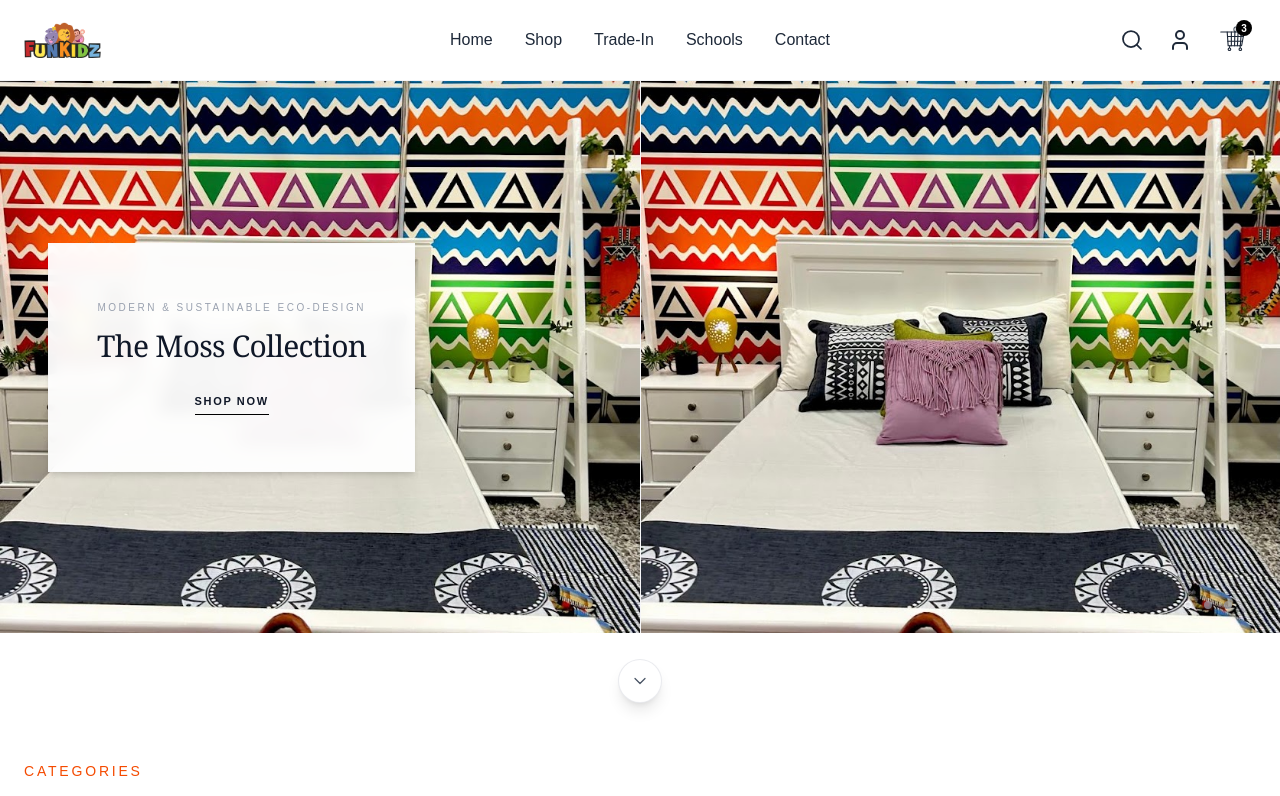
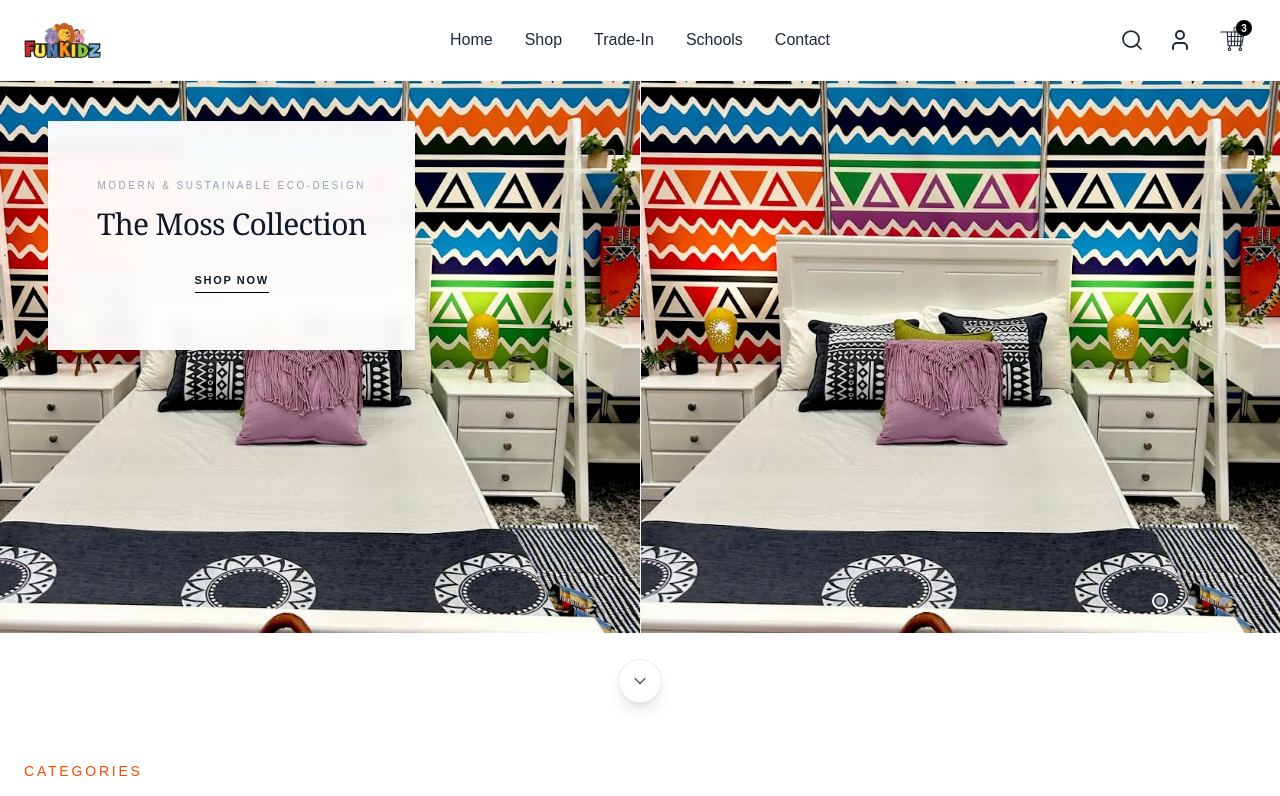
Before and after one commit to Ndundulu/funkidz, a Next.js app: page / in a window 1280 px wide. Shown: the top 796 px of the page. Built offline with nearby package versions, Linux system fonts and the light colour scheme.

Commit message:
hero field updated

```diff
--- a/src/sections/Hero.tsx
+++ b/src/sections/Hero.tsx
@@ -82,7 +82,7 @@ export default function HeroSlider() {
             <style jsx global>{`
                 @keyframes progress-fill {
                     from {
-                        stroke-dashoffset: 31.4;
+                        stroke-dashoffset: 44;
                     }
                     to {
                         stroke-dashoffset: 0;
@@ -108,7 +108,8 @@ export default function HeroSlider() {
                             priority
                         />
 
-                        <div className="absolute inset-0 flex items-center justify-center md:justify-start px-12 z-10">
+                        {/* Top-aligned wrapper stops the text card from blocking your layout imagery */}
+                        <div className="absolute inset-0 flex items-start justify-center md:justify-start pt-10 px-6 sm:px-12 z-10">
                             <div className={`bg-white/95 backdrop-blur-sm px-8 py-10 sm:px-12 sm:py-14 text-center max-w-sm shadow-md border border-gray-100/20 transform transition-all duration-1000 cubic-bezier(0.25, 1, 0.5, 1) ${
                                 isTransitioning ? 'translate-y-[100%] opacity-0' : 'translate-y-0 opacity-100'
                             }`}>
@@ -140,47 +141,43 @@ export default function HeroSlider() {
                     </div>
                 </div>
 
-                {/* LOADER DOTS */}
-                <div className="absolute bottom-6 right-8 sm:right-12 z-30 flex items-center gap-3 select-none">
+                {/* LOADER DOTS WITH BALANCED BASE OVERLAYS */}
+                <div className="absolute bottom-6 right-8 sm:right-12 z-30 flex items-center gap-4 select-none">
                     {slides.map((_, index) => {
                         const isActive = index === currentSlide;
                         return (
                             <button
                                 key={index}
                                 onClick={() => handleSlideChange(index)}
-                                className="relative w-2 h-2 flex items-center justify-center focus:outline-none group transition-transform active:scale-95"
+                                className="relative w-4 h-4 flex items-center justify-center focus:outline-none group transition-transform active:scale-95"
                                 aria-label={`Go to slide ${index + 1}`}
                             >
                                 {isActive ? (
+                                    <div className="relative w-4 h-4 flex items-center justify-center">
+                                        {/* Underlying standard gray solid dot footprint */}
+                                        <div className="absolute w-2 h-2 rounded-full bg-gray-400" />
+
+                                        {/* Active SVG Ring wrapper scaled dynamically around the dot */}
                                         <svg
-                                        className="w-full h-full -rotate-90"
-                                        viewBox="0 0 12 12"
+                                            className="absolute w-4 h-4 -rotate-90 z-10"
+                                            viewBox="0 0 16 16"
                                         >
-                                        {/* Grey Background Track */}
                                             <circle
-                                            cx="6"
-                                            cy="6"
-                                            r="5"
-                                            stroke="#d1d5db"
-                                            strokeWidth="1.5"
-                                            fill="transparent"
-                                        />
-                                        {/* White Progress Ring (Fills up) */}
-                                        <circle
-                                            cx="6"
-                                            cy="6"
-                                            r="5"
+                                                cx="8"
+                                                cy="8"
+                                                r="7"
                                                 stroke="#ffffff"
-                                            strokeWidth="1.5"
+                                                strokeWidth="2"
                                                 fill="transparent"
                                                 strokeLinecap="round"
-                                            strokeDasharray="31.4"
-                                            strokeDashoffset="31.4"
+                                                strokeDasharray="44"
+                                                strokeDashoffset="44"
                                                 className="animate-progress"
                                             />
                                         </svg>
+                                    </div>
                                 ) : (
-                                    <div className="w-2 h-2 rounded-full bg-gray-400/70 group-hover:bg-white transition-all duration-300" />
+                                    <div className="w-2 h-2 rounded-full bg-gray-400 transition-all duration-300 group-hover:bg-white" />
                                 )}
                             </button>
                         );
```
Lines whose indentation alone changed are shown as unchanged.
